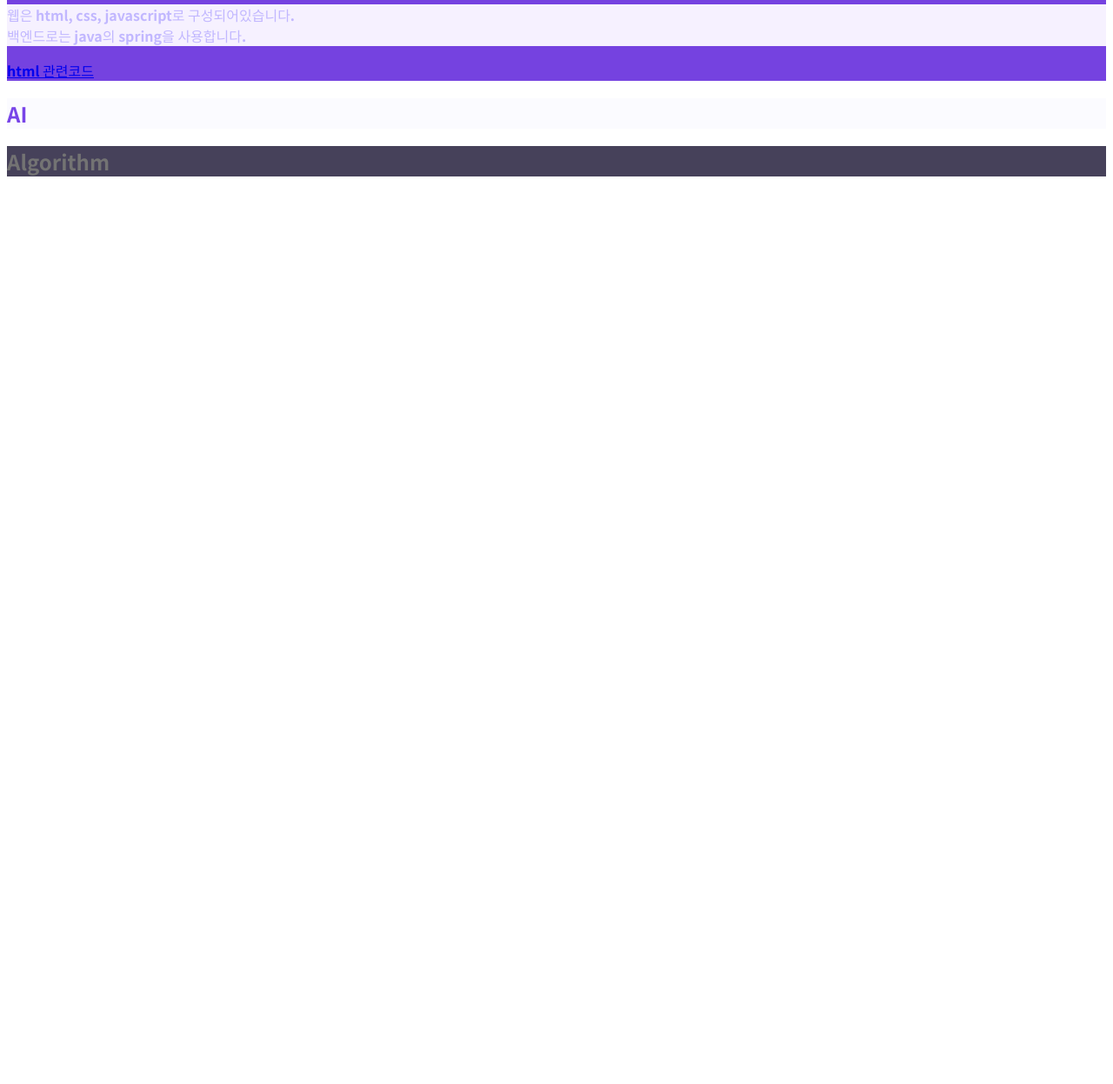
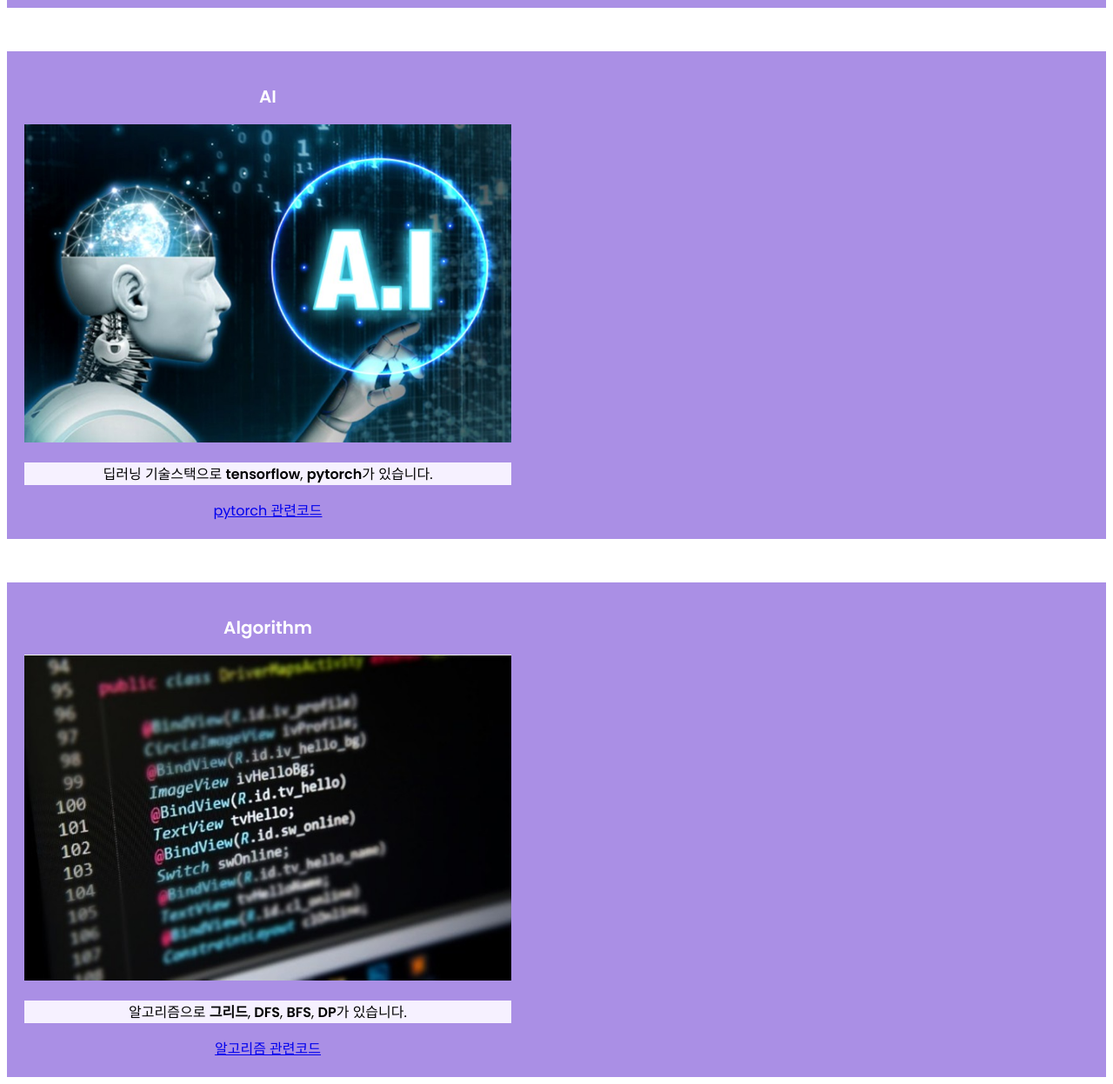
Before and after one commit to wws55555/web-code, a plain HTML site: page workplace/index.html in a window 1280 px wide. Shown: the part 606-1853 px from the top of the page at 87% size. Before the commit the page ends 829 px from the top, so only its background shows below. Drawn offline with Linux system fonts and the light colour scheme.

Commit message:
add image, add AI, algorithm content, change environment

```diff
--- a/workplace/index.html
+++ b/workplace/index.html
@@ -5,24 +5,43 @@
         <meta charset="utf-8">
         <link rel="preconnect" href="https://fonts.googleapis.com">
         <link rel="preconnect" href="https://fonts.gstatic.com" crossorigin>
-        <link href="https://fonts.googleapis.com/css2?family=Noto+Sans+KR:wght@700&display=swap" rel="stylesheet">
+        <link href="https://fonts.googleapis.com/css2?family=Noto+Sans+KR:wght@400;700&family=Poppins:wght@400;600&display=swap" rel="stylesheet">
     </head>
-    <body style="color: #737373; font-family: 'Noto Sans KR', Arial, AppleGothic">
+    <body style="color: #070707; font-family: Poppins, 'Noto Sans KR', Arial, AppleGothic">
         <h1>My code</h1>
-        <div style="background-color: #7542e0">
-            <h2 style="color: #ffffff">Web</h2>
-            <img src="logo.jpeg">
-            <p style="background-color: #f6f1ff; color: #c1b7ff">
-                웹은 html, css, <span>javascript</span>로 구성되어있습니다.<br>
-                백엔드로는 java의 spring을 사용합니다.
-            </p>
-            <a href="https://www.youtube.com/">html 관련코드</a>
+        <div style="background-color: #aa8fe5; text-align: center; padding: 20px">
+            <div style="width: 560px">
+                <h2 style="color: #ffffff; font-size: 20px">Web</h2>
+                <img src="logo.jpeg" style="width: 100%">
+                <p style="background-color: #f6f1ff; color: #040404">
+                    웹은 <span style="font-weight: 700">html</span>, <span style="font-weight: 700">css</span>, <span style="font-weight: 700">javascript</span>로 구성되어있습니다.<br>
+                </p>
+                <a href="https://www.youtube.com/">html 관련코드</a>
+            </div>
         </div>
-        <div style="background-color: #fbfbff; color: #7844e8">
-            <h2>AI</h2>
+        <br>
+        <br>
+        <div style="background-color: #aa8fe5; text-align: center; padding: 20px">
+            <div style="width: 560px">
+                <h2 style="color: #ffffff; font-size: 20px">AI</h2>
+                <img src="AI.jpeg" style="width: 100%">
+                <p style="background-color: #f6f1ff; color: #040404">
+                    딥러닝 기술스택으로 <span style="font-weight: 700">tensorflow</span>, <span style="font-weight: 700">pytorch</span>가 있습니다.
+                </p>
+                <a href="https://www.youtube.com/">pytorch 관련코드</a>
+            </div>
         </div>
-        <div style="background-color: #46415a">
-            <h2>Algorithm</h2>
+        <br>
+        <br>
+        <div style="background-color: #aa8fe5; text-align: center; padding: 20px">
+            <div style="width: 560px">
+                <h2 style="color: #ffffff; font-size: 20px">Algorithm</h2>
+                <img src="algorithm.jpeg" style="width: 100%">
+                <p style="background-color: #f6f1ff; color: #040404">
+                    알고리즘으로 <span style="font-weight: 700">그리드</span>, <span style="font-weight: 700">DFS</span>, <span style="font-weight: 700">BFS</span>, <span style="font-weight: 700">DP</span>가 있습니다.
+                </p>
+                <a href="https://www.youtube.com/">알고리즘 관련코드</a>
+            </div>
         </div>
     </body>
 </html>
```
Also changed, not shown: workplace/AI.jpeg (added), workplace/algorithm.jpeg (added).
